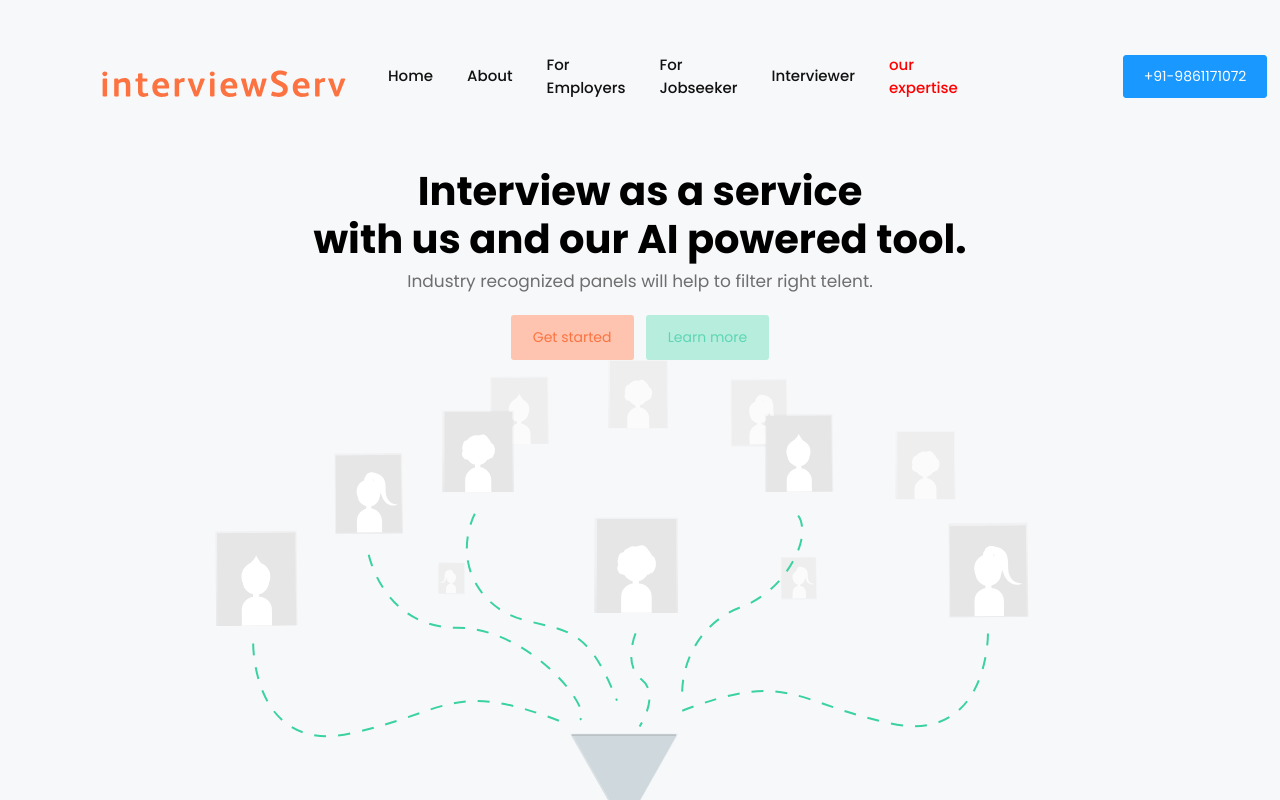
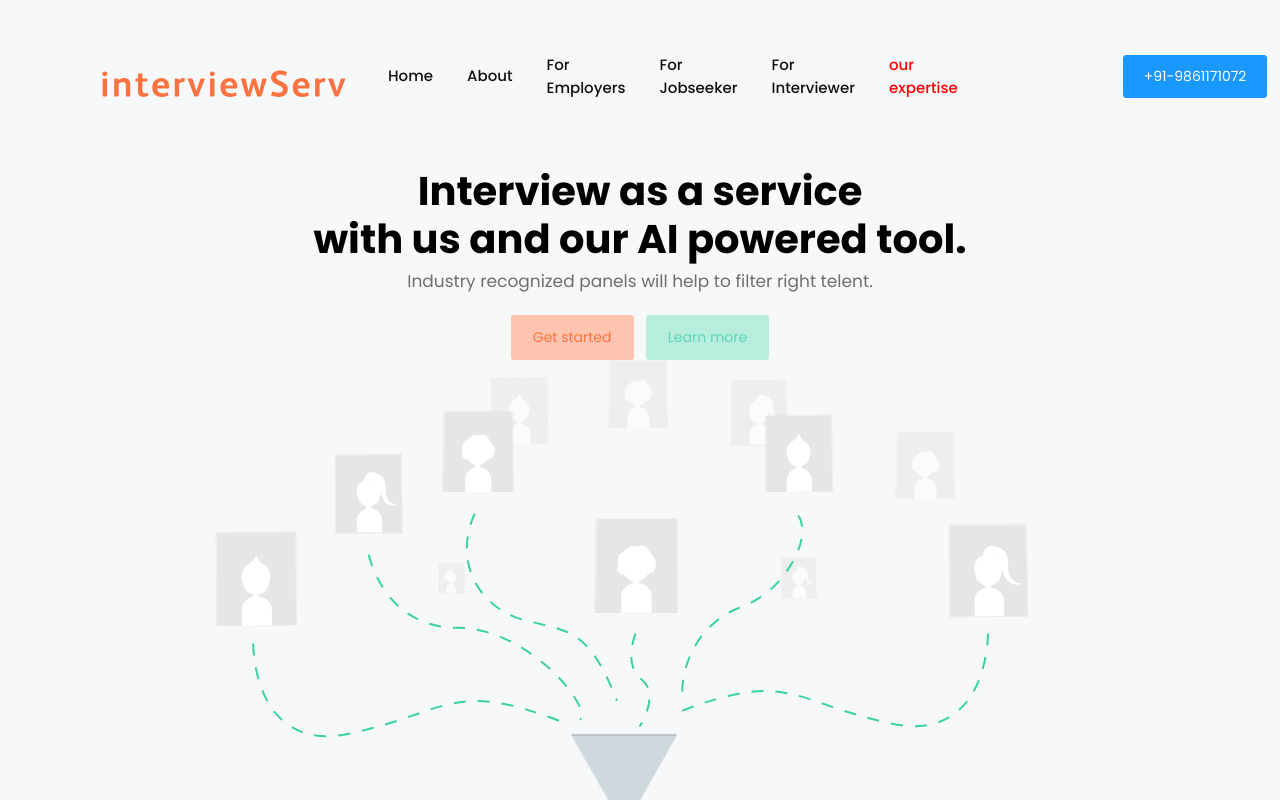
Before and after one commit to ajitkumargiri/interviewserv, a website: page index.html in a window 1280 px wide. Shown: the top 800 px of the page. Drawn offline with Linux system fonts and the light colour scheme.

Commit message:
for interviewer

```diff
--- a/index.html
+++ b/index.html
@@ -48,7 +48,7 @@
             <a class="nav-link" href="#for-jobseeker-section">For Jobseeker</a>
           </li>
 		  <li class="nav-item">
-            <a class="nav-link" href="#for-interviewer-section">Interviewer</a>
+            <a class="nav-link" href="#for-interviewer-section">For Interviewer</a>
           </li>
           <li class="nav-item">
             <a class="nav-link" href="#our-expertise-section">our expertise</a>
```
